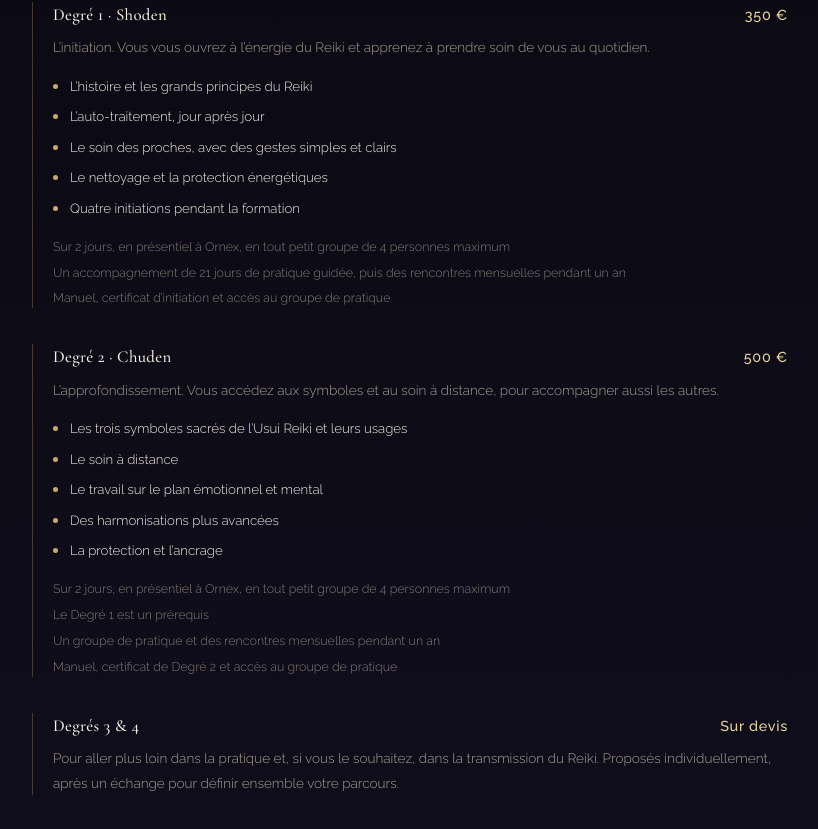
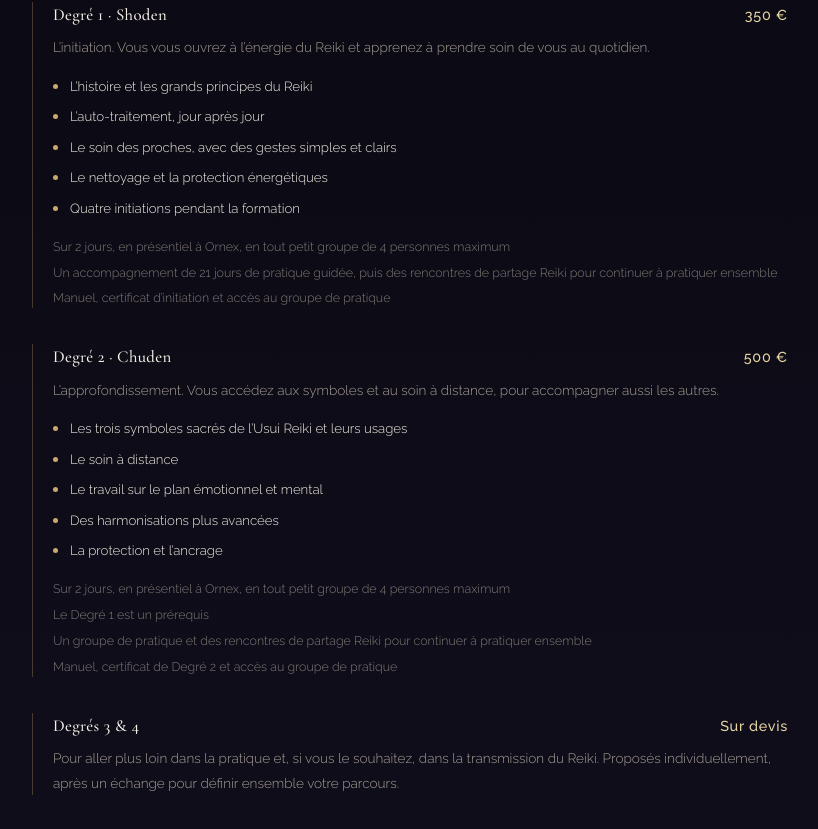
Before and after one commit to LucaMartinet7/Website_Carole, a React (Vite) app: page /formations-reiki in a window 1280 px wide. Shown: the part 629-1458 px from the top of the page, without its empty margins (230-1048 px from the left). Built offline with nearby package versions, Linux system fonts and the light colour scheme.

Commit message:
Soften follow-up wording on Formations page

```diff
--- a/src/content/siteContent.ts
+++ b/src/content/siteContent.ts
@@ -164,7 +164,7 @@ export const formationsPage = {
       ],
       infos: [
         'Sur 2 jours, en présentiel à Ornex, en tout petit groupe de 4 personnes maximum',
-        'Un accompagnement de 21 jours de pratique guidée, puis des rencontres mensuelles pendant un an',
+        'Un accompagnement de 21 jours de pratique guidée, puis des rencontres de partage Reiki pour continuer à pratiquer ensemble',
         'Manuel, certificat d’initiation et accès au groupe de pratique',
       ],
       prix: '350 €',
@@ -183,7 +183,7 @@ export const formationsPage = {
       infos: [
         'Sur 2 jours, en présentiel à Ornex, en tout petit groupe de 4 personnes maximum',
         'Le Degré 1 est un prérequis',
-        'Un groupe de pratique et des rencontres mensuelles pendant un an',
+        'Un groupe de pratique et des rencontres de partage Reiki pour continuer à pratiquer ensemble',
         'Manuel, certificat de Degré 2 et accès au groupe de pratique',
       ],
       prix: '500 €',
```
